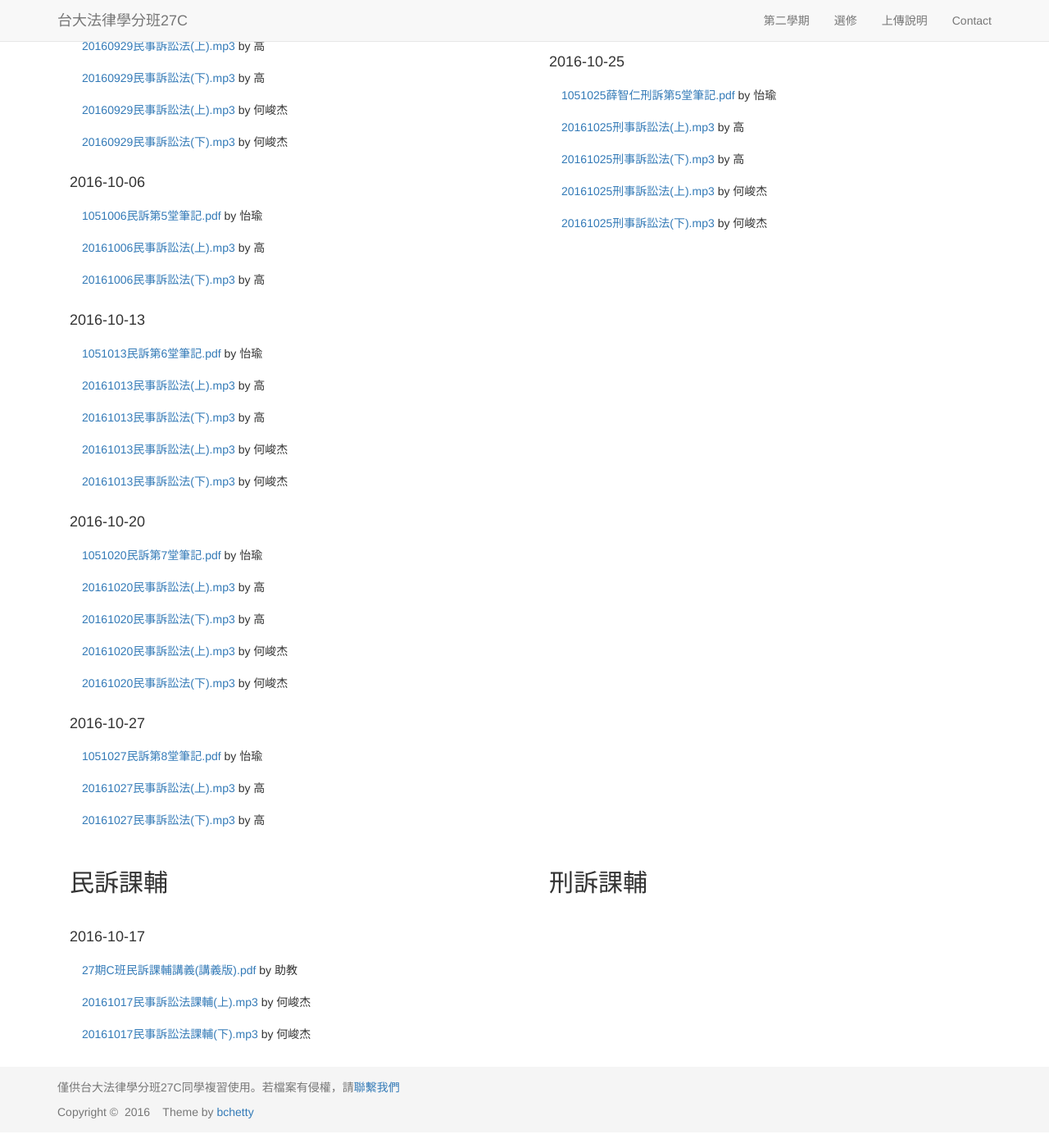
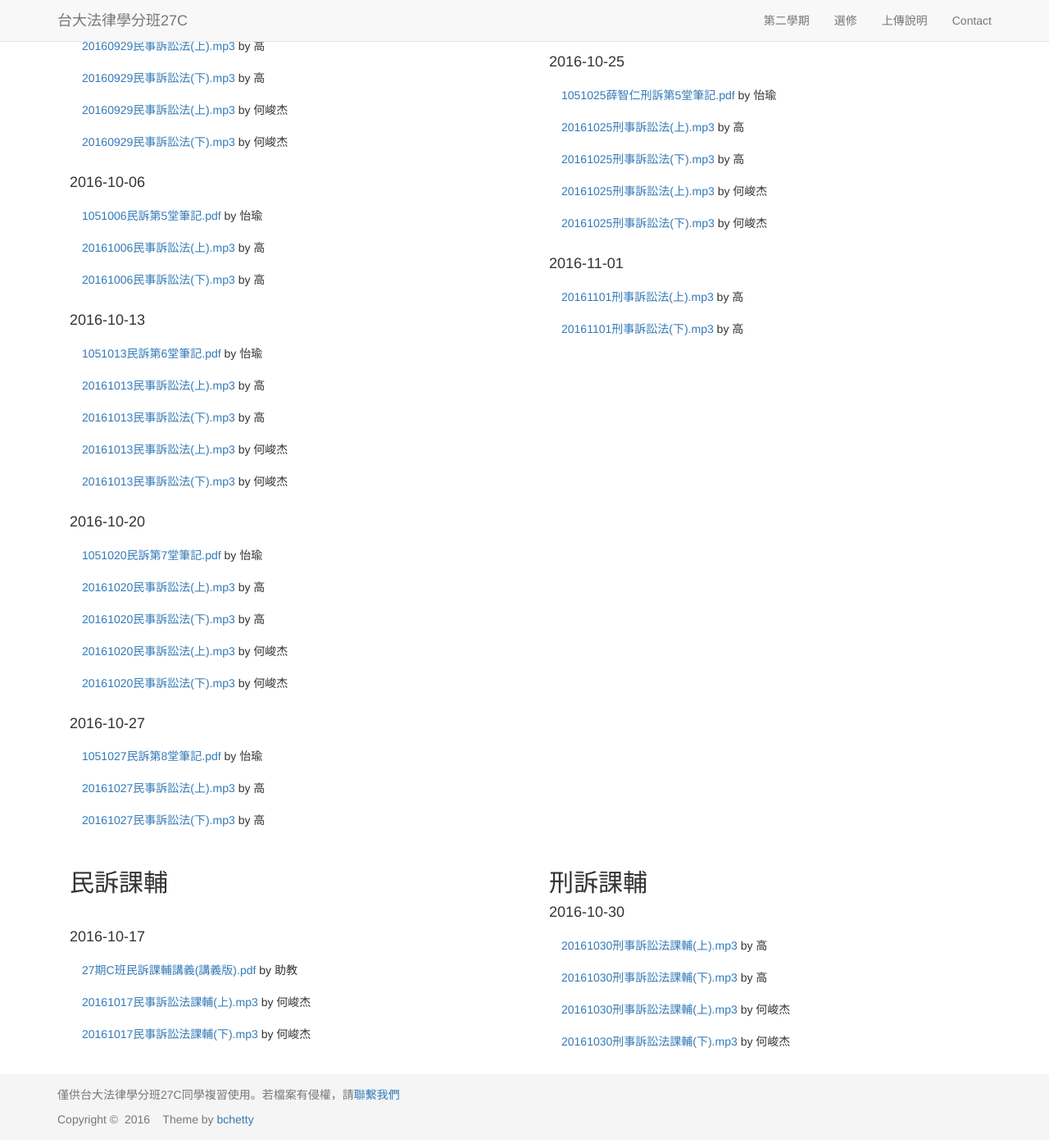
Before and after one commit to maxmilian/ntu_specs_law, a Jekyll site: the page built from semester2/index.html, in a window 1280 px wide and 1400 px high, scrolled down 972 px. Shown: the whole window at 82% size. Built offline with Jekyll 4.4.1, drawn with Linux system fonts in a browser that asks for light colours; nearby versions of some CDN libraries.

Commit message:
add record 20161101, 20161030, 20161021

```diff
--- a/semester2/index.html
+++ b/semester2/index.html
@@ -111,6 +111,11 @@ layout: template1
         <li class="list-group-item"><a href="{{ site.criminal_procedure_record }}/Ho_5_1.mp3">20161025刑事訴訟法(上).mp3</a> by 何峻杰</li>
         <li class="list-group-item"><a href="{{ site.criminal_procedure_record }}/Ho_5_2.mp3">20161025刑事訴訟法(下).mp3</a> by 何峻杰</li>
       </ul>
+      <h4>2016-11-01</h4>
+      <ul class="list-group">
+        <li class="list-group-item"><a href="{{ site.criminal_procedure_record }}/Kao_6_1.mp3">20161101刑事訴訟法(上).mp3</a> by 高</li>
+        <li class="list-group-item"><a href="{{ site.criminal_procedure_record }}/Kao_6_2.mp3">20161101刑事訴訟法(下).mp3</a> by 高</li>
+      </ul>
     </div>
   </div>
   <div class="row">
@@ -126,6 +131,13 @@ layout: template1
     </div>
     <div class="col-md-6">
       <h2>刑訴課輔</h2>
+      <h4>2016-10-30</h4>
+      <ul class="list-group">
+        <li class="list-group-item"><a href="{{ site.criminal_procedure_ra_record }}/Kao_1_1.mp3">20161030刑事訴訟法課輔(上).mp3</a> by 高</li>
+        <li class="list-group-item"><a href="{{ site.criminal_procedure_ra_record }}/Kao_1_2.mp3">20161030刑事訴訟法課輔(下).mp3</a> by 高</li>
+        <li class="list-group-item"><a href="{{ site.criminal_procedure_ra_record }}/Ho_1_1.mp3">20161030刑事訴訟法課輔(上).mp3</a> by 何峻杰</li>
+        <li class="list-group-item"><a href="{{ site.criminal_procedure_ra_record }}/Ho_1_2.mp3">20161030刑事訴訟法課輔(下).mp3</a> by 何峻杰</li>
+      </ul>
     </div>
   </div>
 </div>
```
Also changed, not shown: elective/index.html (+7 -2 lines).
